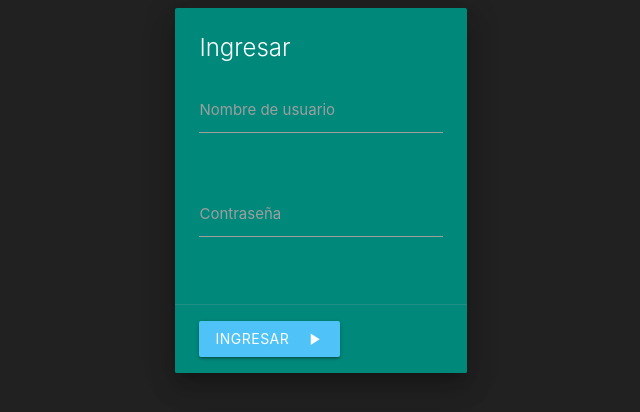
After one commit to Xtikma/multi.dev, a Symfony app: template src/IcoderBundle/Resources/views/user/login.html.twig in a window 1280 px wide. The commit adds this page. Shown: the top 412 px of the page, without its empty margins (319-959 px from the left). Run offline with Twig, Linux system fonts and the light colour scheme; the template is opened without the code that fills it, so the values that code supplies are empty; some libraries are stand-ins or nearby versions.

Commit message:
agregacion de la vista del login, con su ruta y controlador sin funcionalidad aún

```diff
--- a/app/Resources/views/base.html.twig
+++ b/app/Resources/views/base.html.twig
@@ -2,11 +2,30 @@
 <html>
     <head>
         <meta charset="UTF-8" />
-        <title>{% block pageTitle %}ICODER{% endblock %}</title>
-        {% block stylesheets %}{% endblock %}
-</head>
-<body>
-    {% block body %}{% endblock %}
-    {% block javascripts %}{% endblock %}
-</body>
+        <title>ICODER {% block pageTitle %}{% endblock %}</title>
+        {% block stylesheets %}
+            <link href="{{ asset('css/materialize.min.css') }}" rel="stylesheet" type="text/css"/>
+            <link href="https://fonts.googleapis.com/icon?family=Material+Icons" rel="stylesheet">
+        {% endblock %}
+        {% block css %}{% endblock %}
+        <meta name="viewport" content="width=device-width, initial-scale=1.0"/>
+    </head>
+    <body class="container grey darken-4">
+        {#
+           Base 1:    grey darken-4
+           Base 2:    indigo lighten-4
+           Color:     teal darken-1
+           Contraste: light-blue lighten-2
+        #}
+        {% block body %}{% endblock %}
+
+        {# boque para javascript de cada vista --> #}
+        {% block js %}{% endblock %}
+
+        {# Evitar Usar este para insertar javascript solo elemtos macro #}
+        {% block javascripts %}
+          <script src=" {{ asset('js/jquery.min.js') }}" type="text/javascript"></script>
+          <script src=" {{ asset('js/materialize.min.js') }}" type="text/javascript"></script>
+        {% endblock %}
+    </body>
 </html>
--- a/app/Resources/views/template.html.twig
+++ b/app/Resources/views/template.html.twig
@@ -16,5 +16,6 @@
             </ul>
         </nav>
     {% endblock %}
-    {% block content %}{% endblock %}
+    {% block content %}
+    {% endblock %}
 {% endblock %}
--- /dev/null
+++ b/src/IcoderBundle/Resources/views/user/login.html.twig
@@ -0,0 +1,44 @@
+{% extends "base.html.twig" %}
+
+{% block css %}
+    <link href="{{ asset('css/forms/form.css') }}" rel="stylesheet" type="text/css"/>
+    <link href="{{ asset('css/general.css') }}" rel="stylesheet" type="text/css"/>
+{% endblock %}
+
+{% block pageTitle %}Ingresando{% endblock %}
+
+{% block body %}
+    <div class="valign-wrapper height-vh">
+        <div class="container">
+            <div class="row">
+                <div class="col s12 m6 offset-m3">
+                    <div class="card teal darken-1 z-depth-4">
+                        <div class="card-content white-text">
+                            <span class="card-title">Ingresar</span>
+                            <form name="user" id="user" action="{{ url('user_login') }}" method="POST">
+                                <div class="row">
+                                    <div class="input-field col s12">
+                                        <input id="username" name="username" type="text" class="validate">
+                                        <label for="username">Nombre de usuario</label>
+                                    </div>
+                                </div>
+                                <div class="row">
+                                    <div class="input-field col s12">
+                                        <input id="password" name="username" type="password" class="validate">
+                                        <label for="username">Contraseña</label>
+                                    </div>
+                                </div>
+                            </form>
+                        </div>
+                        <div class="card-action">
+                            <a class="waves-effect light-blue lighten-2 btn" onclick="document.user.submit();">
+                                <i class="large material-icons right">play_arrow</i>
+                                Ingresar
+                            </a>
+                        </div>
+                    </div>
+                </div>
+            </div>
+        </div>
+    </div>
+{% endblock %}
```
Also changed, not shown: src/IcoderBundle/Controller/userController.php (+12 -14 lines), src/IcoderBundle/Resources/config/routing/user.yml (+10 -0 lines), 5 other files.
